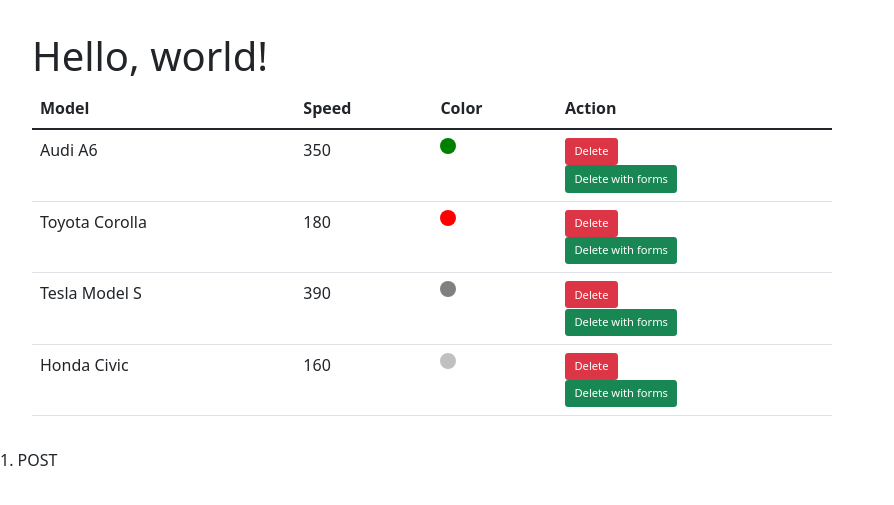
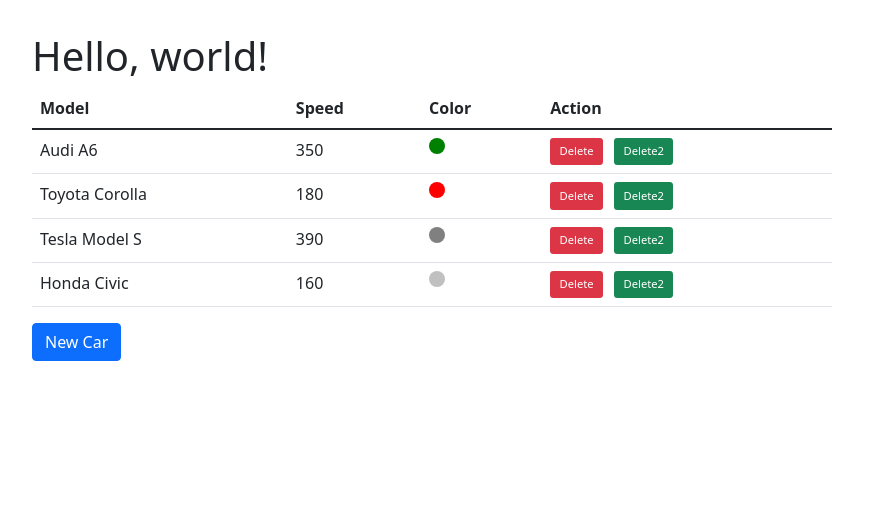
Before and after one commit to timurbakibayev/almau_adv_django, a Django app: page / in a window 1280 px wide. Shown: the top 505 px of the page, without its empty margins (0-894 px from the left). Run offline with Django 3.2, Linux system fonts and the light colour scheme.

Commit message:
lesson 1 complete

```diff
--- a/almauadv/urls.py
+++ b/almauadv/urls.py
@@ -5,11 +5,13 @@ from app.views import (
     index,
     delete,
     delete_form,
+    add_car,
 )
 
 urlpatterns = [
     path('', index),
     path('delete/<str:id_>', delete),
     path('delete_form/<str:id_>', delete_form),
+    path('add_car/', add_car),
     path('admin/', admin.site.urls),
 ]
--- a/app/templates/index.html
+++ b/app/templates/index.html
@@ -31,16 +31,46 @@
                                     "></div>
                         </td>
                         <td>
-                            <button onclick="delete_car('{{ car.id }}')" class="btn btn-danger" style="zoom: 0.7">Delete</button>
-                            <form method="post" action="/delete_form/{{ car.id }}">
-                                {% csrf_token %}
-                                <button type="submit" class="btn btn-success" style="zoom: 0.7">Delete with forms</button>
-                            </form>
+                            <div style="display: flex; flex-direction: row">
+                                <button onclick="delete_car('{{ car.id }}')" class="btn btn-danger" style="zoom: 0.7">Delete</button>
+                                <form method="post" action="/delete_form/{{ car.id }}">
+                                    {% csrf_token %}
+                                    <button type="submit" class="btn btn-success" style="zoom: 0.7; margin-left: 1em">Delete2</button>
+                                </form>
+                            </div>
                         </td>
                     </tr>
                 {% endfor %}
             </tbody>
         </table>
+
+         <button class="btn btn-primary" type="button" data-bs-toggle="collapse" data-bs-target="#collapseExample" aria-expanded="false" aria-controls="collapseExample">
+            New Car
+         </button>
+        <div class="collapse" id="collapseExample">
+            <div class="card card-body">
+                <form method="post" action="/add_car/" >
+                    <div class="row g-3">
+                        {% csrf_token %}
+                        <div class="col-auto">
+                            <label for="model" >Model</label>
+                            <input type="text" class="form-control-plaintext" id="model" name="model" value="Toyota">
+                        </div>
+                        <div class="col-auto">
+                            <label for="speed" >Speed</label>
+                            <input type="number" class="form-control-plaintext" id="speed" name="speed" value="100">
+                        </div>
+                        <div class="col-auto">
+                            <label for="color" >Color</label>
+                            <input type="color" style="min-width: 2em" class="form-control-plaintext" id="color" name="color" value="#0000FF">
+                        </div>
+                    </div>
+                    <div class="col-auto">
+                        <button type="submit" class="btn btn-success" >Add</button>
+                    </div>
+                </form>
+            </div>
+        </div>
     </div>
 </body>
 <script src="https://cdn.jsdelivr.net/npm/bootstrap@5.1.3/dist/js/bootstrap.bundle.min.js" integrity="sha384-ka7Sk0Gln4gmtz2MlQnikT1wXgYsOg+OMhuP+IlRH9sENBO0LRn5q+8nbTov4+1p" crossorigin="anonymous"></script>
@@ -53,5 +83,3 @@
     }
 </script>
 </html>
-
-1. POST
--- a/app/views.py
+++ b/app/views.py
@@ -32,3 +32,16 @@ def delete_form(request: HttpRequest, id_: str) -> HttpResponse:
         cars = [car for car in cars if car.id != UUID(id_)]
         return HttpResponse("", status=204)
     return redirect("/")
+
+
+def add_car(request: HttpRequest) -> HttpResponse:
+    if request.method == "POST":
+        cars.append(
+            Car(
+                id=uuid4(),
+                model=request.POST.get("model", ""),
+                speed=request.POST.get("speed", ""),
+                color=request.POST.get("color", ""),
+            )
+        )
+    return redirect("/")
```
